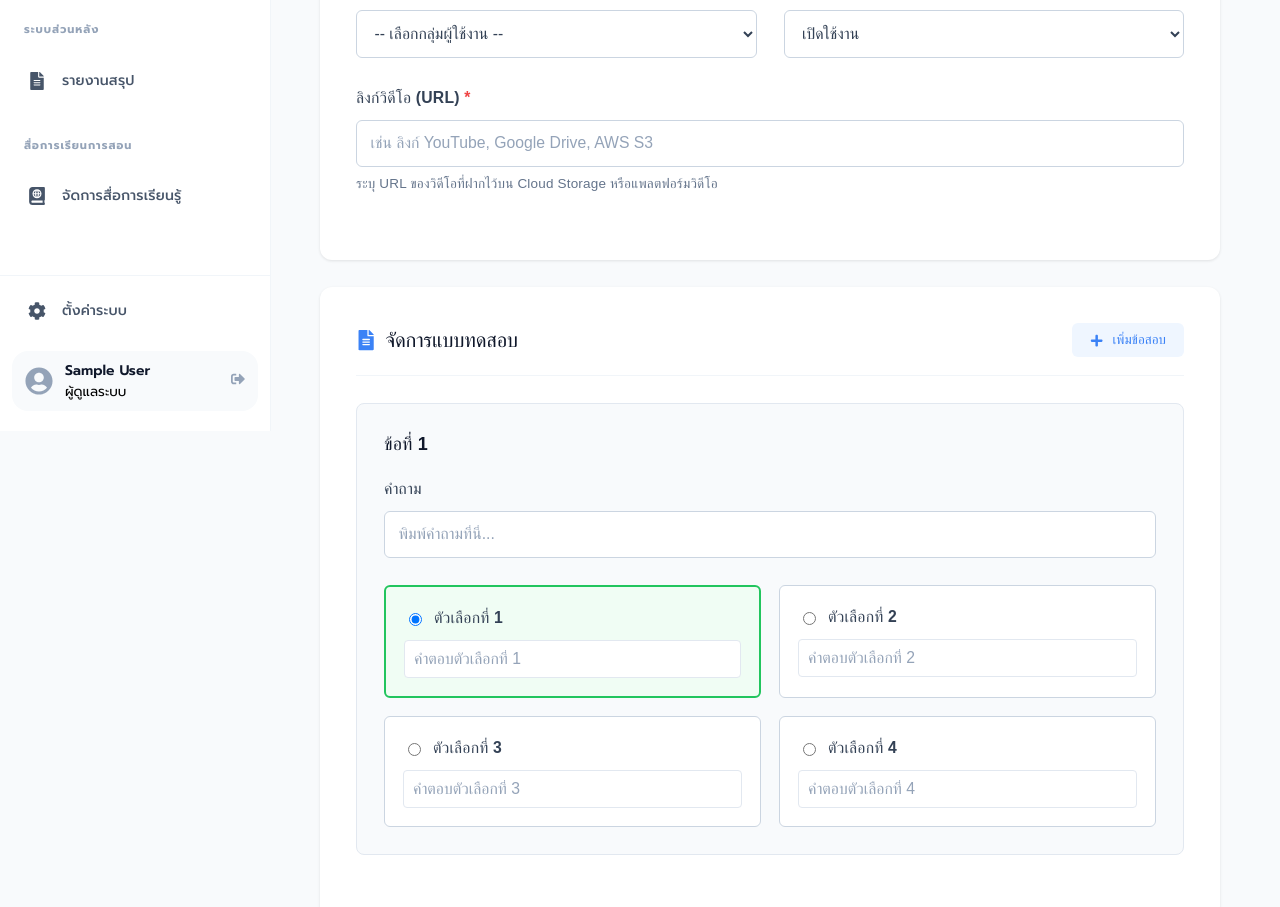
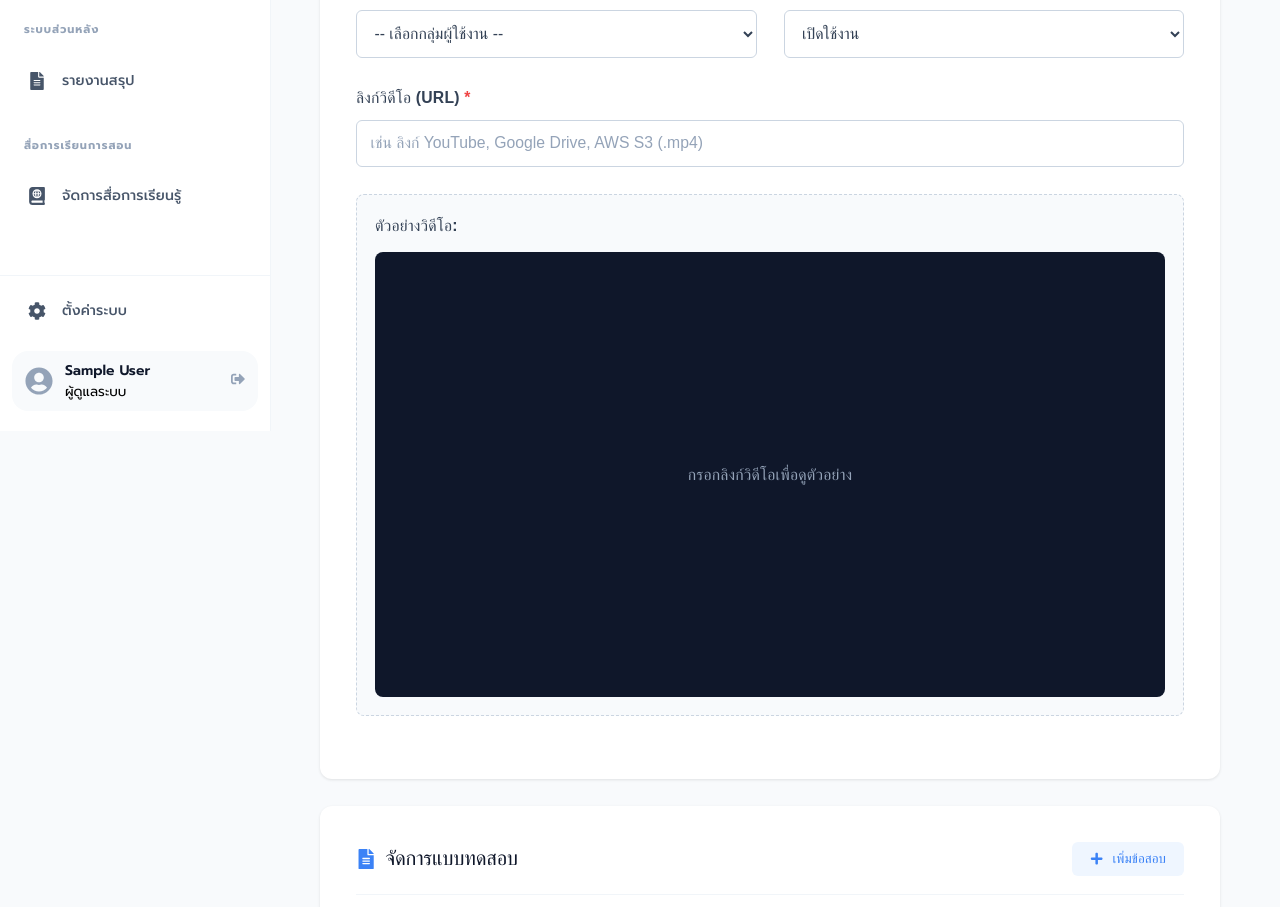
Before and after one commit to xpoonuoodx/ethics-prd-f, a React (Vite) app: page /admin-classroom/add in a window 1280 px wide. Shown: the part 369-1276 px from the top of the page. Built offline with nearby package versions, Linux system fonts and the light colour scheme; no server answers; sample sign-in values are in the browser's storage; a web font is replaced by a local one.

Commit message:
commit 02/07/2026 - admin classroom v1

```diff
--- a/src/page/admin/AdminAddChapter.jsx
+++ b/src/page/admin/AdminAddChapter.jsx
@@ -87,7 +87,7 @@ const AdminAddChapter = () => {
         title: "ข้อมูลไม่ครบถ้วน",
         text: "กรุณากรอกชื่อบทเรียน ลิงก์วิดีโอ และแบบทดสอบอย่างน้อย 1 ข้อ",
         icon: "warning",
-        confirmButtonColor: "#0f172a"
+        confirmButtonColor: "#0f172a",
       });
       return;
     }
@@ -99,7 +99,7 @@ const AdminAddChapter = () => {
         targetRole: chapterData.targetRole,
         status: chapterData.status,
         videoUrl: chapterData.videoUrl,
-        questions: questions
+        questions: questions,
       };
 
       // ยิง API บันทึกข้อมูล
@@ -112,7 +112,7 @@ const AdminAddChapter = () => {
           icon: "success",
           confirmButtonColor: "#10b981",
           timer: 2000,
-          showConfirmButton: false
+          showConfirmButton: false,
         }).then(() => {
           navigate("/admin-classroom"); // กลับไปหน้าตาราง
         });
@@ -121,11 +121,59 @@ const AdminAddChapter = () => {
       console.error("Save Chapter Error:", error);
       Swal.fire({
         title: "เกิดข้อผิดพลาด",
-        text: error.response?.data?.message || "ไม่สามารถบันทึกข้อมูลได้ กรุณาลองใหม่อีกครั้ง",
+        text:
+          error.response?.data?.message ||
+          "ไม่สามารถบันทึกข้อมูลได้ กรุณาลองใหม่อีกครั้ง",
         icon: "error",
-        confirmButtonColor: "#ef4444"
+        confirmButtonColor: "#ef4444",
       });
     }
+  };
+
+  // ฟังก์ชันสำหรับแสดงตัวอย่างวิดีโอรองรับ YouTube, Google Drive และ ลิงก์ตรง (.mp4)
+  const renderVideoPreview = (url) => {
+    if (!url)
+      return (
+        <div className="video-placeholder">กรอกลิงก์วิดีโอเพื่อดูตัวอย่าง</div>
+      );
+
+    // เช็คว่าเป็นลิงก์ YouTube หรือไม่
+    const ytMatch = url.match(
+      /(?:youtu\.be\/|youtube\.com\/(?:embed\/|v\/|watch\?v=|watch\?.+&v=))((\w|-){11})/,
+    );
+    if (ytMatch && ytMatch[1]) {
+      return (
+        <iframe
+          className="video-preview-iframe"
+          src={`https://www.youtube.com/embed/${ytMatch[1]}`}
+          title="YouTube video preview"
+          frameBorder="0"
+          allow="accelerometer; autoplay; clipboard-write; encrypted-media; gyroscope; picture-in-picture"
+          allowFullScreen
+        ></iframe>
+      );
+    }
+
+    // เช็คว่าเป็นลิงก์ Google Drive หรือไม่
+    const driveMatch = url.match(/\/file\/d\/([a-zA-Z0-9_-]+)/);
+    if (driveMatch && driveMatch[1]) {
+      return (
+        <iframe
+          className="video-preview-iframe"
+          src={`https://drive.google.com/file/d/${driveMatch[1]}/preview`}
+          title="Google Drive video preview"
+          allow="autoplay"
+        ></iframe>
+      );
+    }
+
+    // ค่าเริ่มต้นสำหรับลิงก์ตรง (เช่น AWS S3 .mp4)
+    return (
+      <video className="video-preview-iframe" controls>
+        <source src={url} />
+        เบราว์เซอร์ของคุณไม่รองรับการเล่นวิดีโอนี้
+      </video>
+    );
   };
 
   return (
@@ -208,25 +256,30 @@ const AdminAddChapter = () => {
                 </div>
               </div>
 
+              {/* ... โค้ดเดิมช่องกรอกลิงก์วิดีโอ ... */}
               <div className="form-group-row">
                 <div className="form-group">
                   <label>
                     ลิงก์วิดีโอ (URL) <span className="required">*</span>
                   </label>
-                  {/* แนะนำให้ใช้ URL เพราะดีพลอยบน Vercel ไม่เหมาะกับการอัปโหลดไฟล์วิดีโอขนาดใหญ่โดยตรง */}
                   <input
                     type="text"
                     name="videoUrl"
                     value={chapterData.videoUrl}
                     onChange={handleChangeInfo}
-                    placeholder="เช่น ลิงก์ YouTube, Google Drive, AWS S3"
+                    placeholder="เช่น ลิงก์ YouTube, Google Drive, AWS S3 (.mp4)"
                   />
-                  <small className="form-hint">
-                    ระบุ URL ของวิดีโอที่ฝากไว้บน Cloud Storage
-                    หรือแพลตฟอร์มวิดีโอ
-                  </small>
                 </div>
               </div>
+
+              {/* 👇 เพิ่มส่วนกล่องแสดงตัวอย่างวิดีโอตรงนี้ 👇 */}
+              <div className="video-preview-container">
+                <label className="preview-label">ตัวอย่างวิดีโอ:</label>
+                <div className="video-preview-wrapper">
+                  {renderVideoPreview(chapterData.videoUrl)}
+                </div>
+              </div>
+              {/* 👆 สิ้นสุดส่วนแสดงตัวอย่างวิดีโอ 👆 */}
             </div>
 
             {/* กล่องแบบทดสอบ */}
--- a/src/page/admin/AdminEditChapter.jsx
+++ b/src/page/admin/AdminEditChapter.jsx
@@ -12,6 +12,7 @@ import {
   FaSpinner,
 } from "react-icons/fa";
 import "./style/AdminEditChapter.css"; // ไฟล์สไตล์
+import api from "../../api/Api"; // เช็ค Path ให้ตรงกับโครงสร้างโปรเจคของคุณ
 
 const AdminEditChapter = () => {
   const navigate = useNavigate();
@@ -35,47 +36,44 @@ const AdminEditChapter = () => {
     fetchChapterData();
   }, [id]);
 
-  // จำลองการดึงข้อมูลบทเรียนเดิมจาก Backend เพื่อมาแสดงในฟอร์ม
+  // ดึงข้อมูลเดิมจาก Database
   const fetchChapterData = async () => {
     try {
       setLoading(true);
-      await new Promise((resolve) => setTimeout(resolve, 800)); // หน่วงเวลาให้เห็น Loading
+      // ยิง API ไปขอดึงข้อมูลบทเรียนตาม ID
+      const response = await api.get(`/admin/classroom/${id}`);
 
-      // Mock Data: สมมติว่านี่คือข้อมูลที่ดึงมาจาก Database ตาม id
-      setChapterData({
-        title: `บทที่ 1: จริยธรรม AI เบื้องต้น (รหัส ${id})`,
-        targetRole: "",
-        status: "Active",
-        videoUrl: "https://www.youtube.com/watch?v=mockvideo",
-      });
+      if (response.data && response.data.success) {
+        const { title, targetRole, status, videoUrl, questions } =
+          response.data.data;
 
+        // นำข้อมูลไปใส่ใน State
+        setChapterData({ title, targetRole, status, videoUrl });
+
+        if (questions && questions.length > 0) {
+          setQuestions(questions);
+        } else {
+          // ถ้าบังเอิญไม่มีข้อสอบเลย ให้สร้างกล่องว่างไว้ 1 ข้อ
           setQuestions([
             {
               id: 1,
-          questionText: "AI ย่อมาจากอะไร?",
-          options: [
-            "Artificial Intelligence",
-            "Automated Information",
-            "Advanced Interface",
-            "Animal Instinct",
-          ],
+              questionText: "",
+              options: ["", "", "", ""],
               correctAnswer: 0,
             },
-        {
-          id: 2,
-          questionText: "ข้อใดคือความเสี่ยงของ AI?",
-          options: [
-            "การทำงานเร็วขึ้น",
-            "ความลำเอียงของข้อมูล (Bias)",
-            "ช่วยลดต้นทุน",
-            "ถูกทุกข้อ",
-          ],
-          correctAnswer: 1,
-        },
           ]);
+        }
+      }
     } catch (error) {
       console.error("Error fetching chapter data:", error);
-      Swal.fire("ข้อผิดพลาด", "ไม่สามารถดึงข้อมูลบทเรียนได้", "error");
+      Swal.fire({
+        title: "ข้อผิดพลาด",
+        text: error.response?.data?.message || "ไม่สามารถดึงข้อมูลบทเรียนได้",
+        icon: "error",
+        confirmButtonColor: "#ef4444",
+      }).then(() => {
+        navigate("/admin-classroom"); // ถ้าโหลดพังให้เด้งกลับหน้าตาราง
+      });
     } finally {
       setLoading(false);
     }
@@ -121,7 +119,9 @@ const AdminEditChapter = () => {
     setQuestions(updatedQuestions);
   };
 
-  const handleSave = (e) => {
+  // ส่งข้อมูลที่แก้ไขแล้วไปบันทึก
+  // ส่งข้อมูลที่แก้ไขแล้วไปบันทึก
+  const handleSave = async (e) => {
     e.preventDefault();
     if (!chapterData.title || !chapterData.videoUrl || questions.length === 0) {
       Swal.fire({
@@ -133,7 +133,19 @@ const AdminEditChapter = () => {
       return;
     }
 
-    // เมื่อบันทึกการแก้ไขสำเร็จ
+    try {
+      const payload = {
+        title: chapterData.title,
+        targetRole: chapterData.targetRole,
+        status: chapterData.status,
+        videoUrl: chapterData.videoUrl,
+        questions: questions,
+      };
+
+      // ยิง API แบบ PUT เพื่อสั่งอัปเดต
+      const response = await api.put(`/admin/classroom/edit/${id}`, payload);
+
+      if (response.data && response.data.success) {
         Swal.fire({
           title: "อัปเดตข้อมูลสำเร็จ!",
           text: "ระบบได้บันทึกการแก้ไขบทเรียนเรียบร้อยแล้ว",
@@ -142,8 +154,64 @@ const AdminEditChapter = () => {
           timer: 2000,
           showConfirmButton: false,
         }).then(() => {
-      navigate("/admin-classroom");
+          navigate("/admin-classroom"); // กลับไปหน้าตาราง
         });
+      }
+    } catch (error) {
+      console.error("Edit Chapter Error:", error);
+      Swal.fire({
+        title: "เกิดข้อผิดพลาด",
+        text: error.response?.data?.message || "ไม่สามารถอัปเดตข้อมูลได้",
+        icon: "error",
+        confirmButtonColor: "#ef4444",
+      });
+    }
+  };
+
+  // ฟังก์ชันสำหรับแสดงตัวอย่างวิดีโอรองรับ YouTube, Google Drive และ ลิงก์ตรง (.mp4)
+  const renderVideoPreview = (url) => {
+    if (!url)
+      return (
+        <div className="video-placeholder">กรอกลิงก์วิดีโอเพื่อดูตัวอย่าง</div>
+      );
+
+    // เช็คว่าเป็นลิงก์ YouTube หรือไม่
+    const ytMatch = url.match(
+      /(?:youtu\.be\/|youtube\.com\/(?:embed\/|v\/|watch\?v=|watch\?.+&v=))((\w|-){11})/,
+    );
+    if (ytMatch && ytMatch[1]) {
+      return (
+        <iframe
+          className="video-preview-iframe"
+          src={`https://www.youtube.com/embed/${ytMatch[1]}`}
+          title="YouTube video preview"
+          frameBorder="0"
+          allow="accelerometer; autoplay; clipboard-write; encrypted-media; gyroscope; picture-in-picture"
+          allowFullScreen
+        ></iframe>
+      );
+    }
+
+    // เช็คว่าเป็นลิงก์ Google Drive หรือไม่
+    const driveMatch = url.match(/\/file\/d\/([a-zA-Z0-9_-]+)/);
+    if (driveMatch && driveMatch[1]) {
+      return (
+        <iframe
+          className="video-preview-iframe"
+          src={`https://drive.google.com/file/d/${driveMatch[1]}/preview`}
+          title="Google Drive video preview"
+          allow="autoplay"
+        ></iframe>
+      );
+    }
+
+    // ค่าเริ่มต้นสำหรับลิงก์ตรง (เช่น AWS S3 .mp4)
+    return (
+      <video className="video-preview-iframe" controls>
+        <source src={url} />
+        เบราว์เซอร์ของคุณไม่รองรับการเล่นวิดีโอนี้
+      </video>
+    );
   };
 
   return (
@@ -230,6 +298,7 @@ const AdminEditChapter = () => {
                   </div>
                 </div>
 
+                {/* ... โค้ดเดิมช่องกรอกลิงก์วิดีโอ ... */}
                 <div className="form-group-row">
                   <div className="form-group">
                     <label>
@@ -240,9 +309,19 @@ const AdminEditChapter = () => {
                       name="videoUrl"
                       value={chapterData.videoUrl}
                       onChange={handleChangeInfo}
+                      placeholder="เช่น ลิงก์ YouTube, Google Drive, AWS S3 (.mp4)"
                     />
                   </div>
                 </div>
+
+                {/* 👇 เพิ่มส่วนกล่องแสดงตัวอย่างวิดีโอตรงนี้ 👇 */}
+                <div className="video-preview-container">
+                  <label className="preview-label">ตัวอย่างวิดีโอ:</label>
+                  <div className="video-preview-wrapper">
+                    {renderVideoPreview(chapterData.videoUrl)}
+                  </div>
+                </div>
+                {/* 👆 สิ้นสุดส่วนแสดงตัวอย่างวิดีโอ 👆 */}
               </div>
 
               {/* จัดการแบบทดสอบ */}
--- a/src/page/admin/style/AdminAddChapter.css
+++ b/src/page/admin/style/AdminAddChapter.css
@@ -291,3 +291,56 @@
   box-shadow: 0 4px 6px -1px rgba(16, 185, 129, 0.2);
 }
 .btn-save-large:hover { background: #059669; }
+
+/* =========================================
+   Video Preview Section
+========================================= */
+.video-preview-container {
+  margin-bottom: 1.5rem;
+  background: #f8fafc;
+  border: 1px dashed #cbd5e1;
+  border-radius: 8px;
+  padding: 1rem;
+}
+
+.preview-label {
+  display: block;
+  font-size: 0.875rem;
+  font-weight: 600;
+  color: #334155;
+  margin-bottom: 0.75rem;
+  font-family: inherit;
+}
+
+/* เทคนิคทำกล่อง 16:9 Responsive */
+.video-preview-wrapper {
+  position: relative;
+  padding-bottom: 56.25%; /* อัตราส่วน 16:9 (9 / 16 = 0.5625) */
+  height: 0;
+  overflow: hidden;
+  border-radius: 8px;
+  background: #0f172a; /* พื้นหลังสีดำเวลารอโหลด */
+}
+
+.video-preview-iframe {
+  position: absolute;
+  top: 0;
+  left: 0;
+  width: 100%;
+  height: 100%;
+  border: none;
+}
+
+.video-placeholder {
+  position: absolute;
+  top: 0;
+  left: 0;
+  width: 100%;
+  height: 100%;
+  display: flex;
+  align-items: center;
+  justify-content: center;
+  color: #94a3b8;
+  font-size: 0.875rem;
+  font-family: inherit;
+}
--- a/src/page/admin/style/AdminEditChapter.css
+++ b/src/page/admin/style/AdminEditChapter.css
@@ -224,3 +224,56 @@
   font-family: inherit; box-shadow: 0 4px 6px -1px rgba(16, 185, 129, 0.2);
 }
 .btn-save-large:hover { background: #059669; }
+
+/* =========================================
+   Video Preview Section
+========================================= */
+.video-preview-container {
+  margin-bottom: 1.5rem;
+  background: #f8fafc;
+  border: 1px dashed #cbd5e1;
+  border-radius: 8px;
+  padding: 1rem;
+}
+
+.preview-label {
+  display: block;
+  font-size: 0.875rem;
+  font-weight: 600;
+  color: #334155;
+  margin-bottom: 0.75rem;
+  font-family: inherit;
+}
+
+/* เทคนิคทำกล่อง 16:9 Responsive */
+.video-preview-wrapper {
+  position: relative;
+  padding-bottom: 56.25%; /* อัตราส่วน 16:9 (9 / 16 = 0.5625) */
+  height: 0;
+  overflow: hidden;
+  border-radius: 8px;
+  background: #0f172a; /* พื้นหลังสีดำเวลารอโหลด */
+}
+
+.video-preview-iframe {
+  position: absolute;
+  top: 0;
+  left: 0;
+  width: 100%;
+  height: 100%;
+  border: none;
+}
+
+.video-placeholder {
+  position: absolute;
+  top: 0;
+  left: 0;
+  width: 100%;
+  height: 100%;
+  display: flex;
+  align-items: center;
+  justify-content: center;
+  color: #94a3b8;
+  font-size: 0.875rem;
+  font-family: inherit;
+}
```
Also changed, not shown: src/page/admin/AdminClassroom.jsx (+28 -6 lines). Lines whose indentation alone changed are shown as unchanged.
